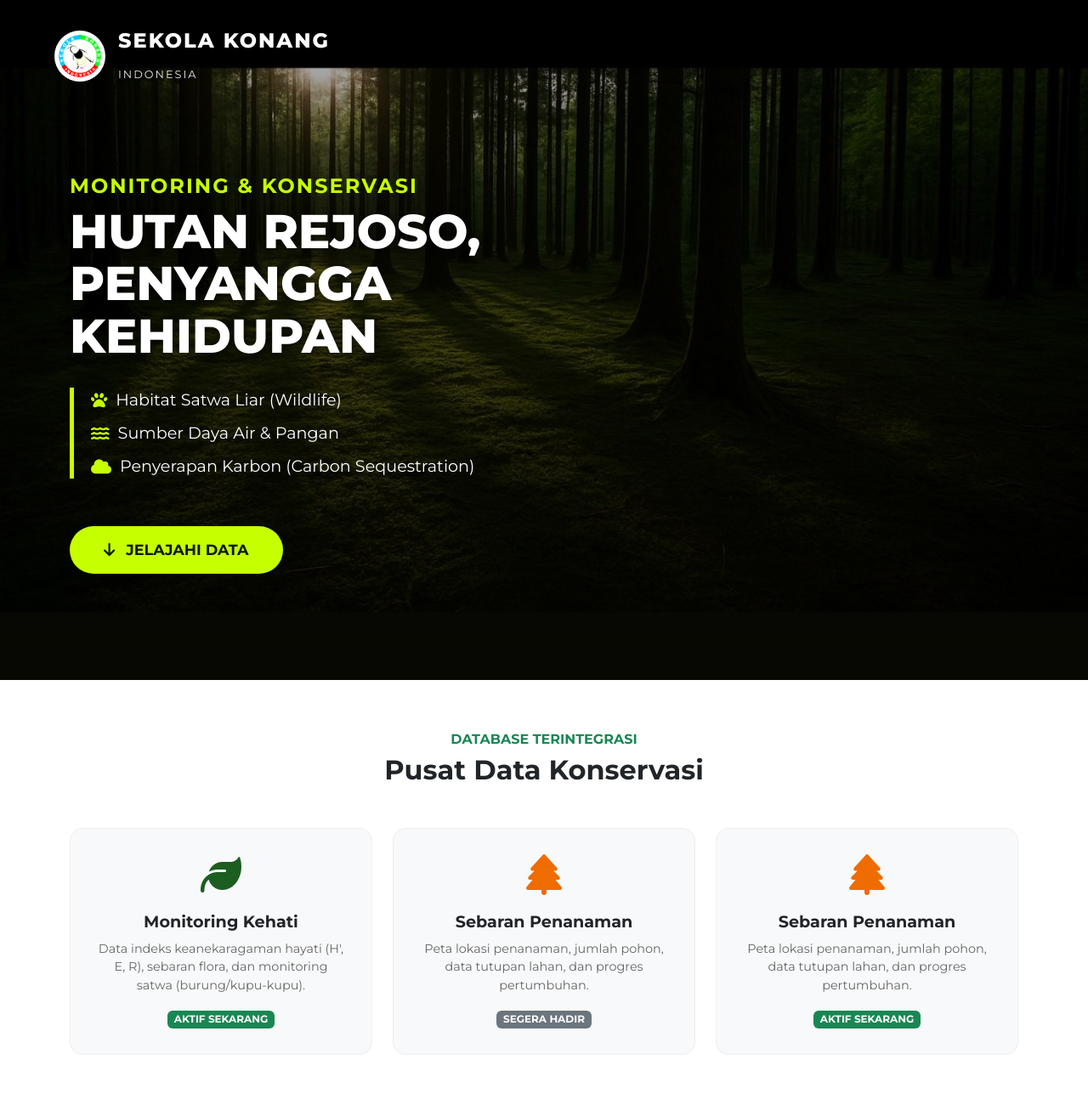
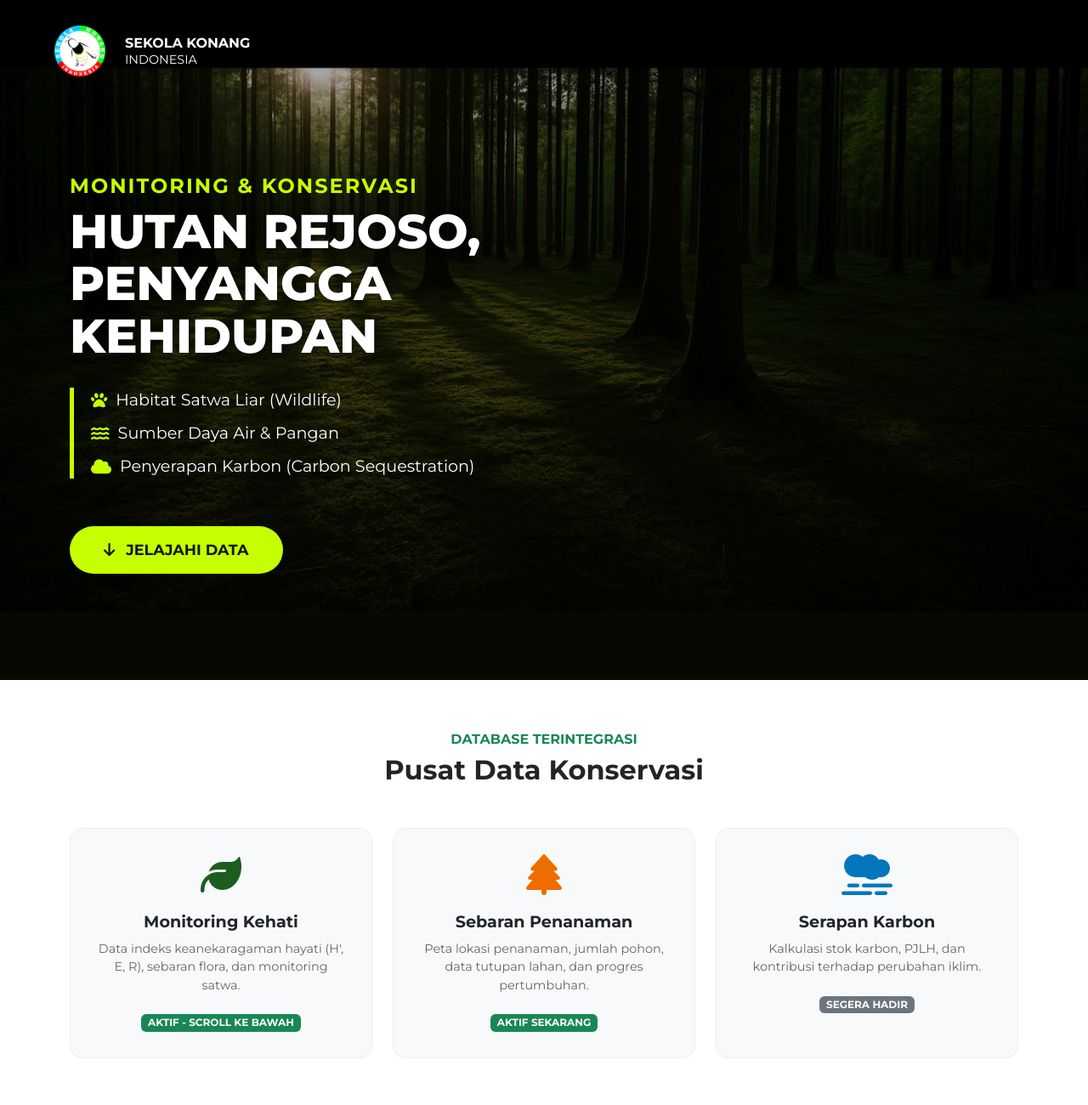
Before and after one commit to sekolakonangindonesia-prog/rejoso-biodiversity, a plain HTML site: page index.html in a window 1280 px wide. Shown: the top 1300 px of the page at 85% size. Drawn offline with nearby package versions, Linux system fonts and the light colour scheme.

Commit message:
Update index.html

```diff
--- a/index.html
+++ b/index.html
@@ -18,16 +18,15 @@
         /* --- 1. HERO SECTION (TAMPILAN DEPAN) --- */
         .hero {
             position: relative;
-            /* Ganti URL ini dengan foto hutan asli Anda nanti */
-            background: url('https://raw.githubusercontent.com/sekolakonangindonesia-prog/rejoso-biodiversity/refs/heads/main/hutan-bg.jpg') no-repeat center center/cover;
-            height: 100vh; /* Full Layar */
+            /* Pastikan file hutan-bg.jpg sudah diupload ke GitHub */
+            background: url('hutan-bg.jpg') no-repeat center center/cover;
+            height: 100vh;
             display: flex;
             align-items: center;
             color: white;
             overflow: hidden;
         }
 
-        /* Lapisan Gelap supaya tulisan terbaca */
         .hero::before {
             content: ''; position: absolute; top: 0; left: 0; width: 100%; height: 100%;
             background: linear-gradient(to bottom, rgba(0,0,0,0.3), rgba(0,0,0,0.8));
@@ -36,8 +35,7 @@
         .hero-content { position: relative; z-index: 2; padding-top: 80px; }
 
         .logo-area { position: absolute; top: 30px; left: 5%; z-index: 10; display: flex; align-items: center; }
-        .logo-img { height: 60px; margin-right: 15px; background: white; padding: 5px; border-radius: 50%; } /* Placeholder Logo */
-        .logo-text { font-weight: 800; font-size: 1.5rem; letter-spacing: 2px; text-transform: uppercase; color: white; text-shadow: 2px 2px 4px black; }
+        .logo-img { height: 60px; margin-right: 15px; } /* Pastikan logo-sk.png background transparan */
 
         .main-title { font-size: 3.5rem; font-weight: 800; line-height: 1.1; margin-bottom: 20px; text-shadow: 2px 2px 10px rgba(0,0,0,0.5); }
         .sub-points { font-size: 1.2rem; border-left: 5px solid var(--accent); padding-left: 20px; margin-top: 30px; }
@@ -47,11 +45,11 @@
         .btn-scroll {
             margin-top: 40px; padding: 15px 40px; font-size: 1.1rem; font-weight: bold;
             background: var(--accent); color: var(--dark); border: none; border-radius: 50px;
-            transition: 0.3s; text-transform: uppercase;
+            transition: 0.3s; text-transform: uppercase; text-decoration: none; display: inline-block; cursor: pointer;
         }
-        .btn-scroll:hover { background: white; transform: translateY(-3px); box-shadow: 0 5px 15px rgba(255,255,255,0.4); }
+        .btn-scroll:hover { background: white; transform: translateY(-3px); box-shadow: 0 5px 15px rgba(255,255,255,0.4); color: var(--primary); }
 
-        /* --- 2. MENU NAVIGASI (MASA DEPAN) --- */
+        /* --- 2. MENU NAVIGASI --- */
         .menu-section { padding: 60px 0; background: white; text-align: center; }
         .menu-card {
             background: #f8f9fa; border: 1px solid #eee; border-radius: 15px; padding: 30px;
@@ -60,9 +58,9 @@
         .menu-card:hover { transform: translateY(-10px); box-shadow: 0 10px 20px rgba(0,0,0,0.1); border-bottom: 5px solid var(--primary); }
         .menu-icon { font-size: 3rem; color: var(--primary); margin-bottom: 20px; }
         .menu-title { font-weight: 700; font-size: 1.2rem; margin-bottom: 10px; }
-        .menu-desc { font-size: 0.9rem; color: #666; }
+        .menu-desc { font-size: 0.9rem; color: #666; margin-bottom: 20px; }
 
-        /* --- 3. DASHBOARD STYLES (YANG LAMA) --- */
+        /* --- 3. DASHBOARD STYLES --- */
         #dashboard-area { padding: 40px 0; background: #e8f5e9; }
         .card-custom { border: none; border-radius: 10px; background: white; box-shadow: 0 4px 15px rgba(0,0,0,0.05); margin-bottom: 20px; }
         .card-header-custom { background: white; padding: 15px 20px; border-bottom: 1px solid #eee; font-weight: 700; color: #1b5e20; }
@@ -73,7 +71,6 @@
         .bg-good { background-color: #e3f2fd; color: #1565c0; border: 1px solid #1565c0; }
         .bg-warning-custom { background-color: #fff3e0; color: #ef6c00; border: 1px solid #ef6c00; }
 
-        /* Responsive Text */
         @media (max-width: 768px) { .main-title { font-size: 2.5rem; } .logo-text { font-size: 1.1rem; } }
     </style>
 </head>
@@ -83,9 +80,9 @@
     <div class="hero">
         <!-- LOGO AREA -->
         <div class="logo-area">
-            <!-- Ganti src dengan logo asli Sekola Konang nanti -->
-            <img src="https://raw.githubusercontent.com/sekolakonangindonesia-prog/rejoso-biodiversity/refs/heads/main/logo-sk.png" class="logo-img" alt="Logo">
-            <div class="logo-text">SEKOLA KONANG<br><span style="font-size:0.8rem; font-weight:400; opacity:0.9;">INDONESIA</span></div>
+            <!-- Pastikan file logo-sk.png sudah diupload -->
+            <img src="logo-sk.png" class="logo-img" alt="Logo" onerror="this.src='https://cdn-icons-png.flaticon.com/512/2913/2913465.png'">
+            <div class="text-white fw-bold ms-2" style="line-height: 1.2;">SEKOLA KONANG<br><span style="font-weight:400; font-size:0.9rem;">INDONESIA</span></div>
         </div>
 
         <div class="container hero-content">
@@ -94,7 +91,6 @@
                     <h4 style="color: var(--accent); letter-spacing: 2px; font-weight:bold;">MONITORING & KONSERVASI</h4>
                     <h1 class="main-title">HUTAN REJOSO,<br>PENYANGGA KEHIDUPAN</h1>
 
-                    <!-- Poin-poin dari gambar Anda -->
                     <ul class="sub-points">
                         <li><i class="fas fa-paw"></i> Habitat Satwa Liar (Wildlife)</li>
                         <li><i class="fas fa-water"></i> Sumber Daya Air & Pangan</li>
@@ -107,7 +103,7 @@
         </div>
     </div>
 
-    <!-- 2. MENU UTAMA (INTEGRASI MASA DEPAN) -->
+    <!-- 2. MENU UTAMA -->
     <div id="menu-area" class="menu-section">
         <div class="container">
             <div class="text-center mb-5">
@@ -116,41 +112,40 @@
             </div>
 
             <div class="row g-4">
-                <!-- Card 1: KEHATI (Aktif) -->
+                <!-- Card 1: KEHATI (Link ke Bawah) -->
                 <div class="col-md-4">
                     <div class="menu-card" onclick="document.getElementById('dashboard-area').scrollIntoView({behavior: 'smooth'})">
                         <i class="fas fa-leaf menu-icon"></i>
                         <h3 class="menu-title">Monitoring Kehati</h3>
-                        <p class="menu-desc">Data indeks keanekaragaman hayati (H', E, R), sebaran flora, dan monitoring satwa (burung/kupu-kupu).</p>
-                        <span class="badge bg-success">AKTIF SEKARANG</span>
+                        <p class="menu-desc">Data indeks keanekaragaman hayati (H', E, R), sebaran flora, dan monitoring satwa.</p>
+                        <span class="badge bg-success">AKTIF - SCROLL KE BAWAH</span>
                     </div>
                 </div>
 
-                <!-- Card 2: Penanaman (Future) -->
-                <div class="col-md-4">
-                    <div class="menu-card" onclick="alert('Modul Peta Sebaran Tanaman akan segera hadir!')">
-                        <i class="fas fa-tree menu-icon" style="color: #ef6c00;"></i>
-                        <h3 class="menu-title">Sebaran Penanaman</h3>
-                        <p class="menu-desc">Peta lokasi penanaman, jumlah pohon, data tutupan lahan, dan progres pertumbuhan.</p>
-                        <span class="badge bg-secondary">SEGERA HADIR</span>
-                    </div>
-                </div>
-
-                <!-- Card 3: Karbon (Future) -->
+                <!-- Card 2: PENANAMAN (Link ke Halaman Baru) -->
                 <div class="col-md-4">
                     <div class="menu-card" onclick="window.location.href='planting.html'">
                         <i class="fas fa-tree menu-icon" style="color: #ef6c00;"></i>
                         <h3 class="menu-title">Sebaran Penanaman</h3>
                         <p class="menu-desc">Peta lokasi penanaman, jumlah pohon, data tutupan lahan, dan progres pertumbuhan.</p>
-                    <!-- Ubah Badge jadi Hijau -->
                         <span class="badge bg-success">AKTIF SEKARANG</span>
+                    </div>
+                </div>
+
+                <!-- Card 3: KARBON (Coming Soon) -->
+                <div class="col-md-4">
+                    <div class="menu-card" onclick="alert('Modul Hitungan Karbon akan segera hadir!')">
+                        <i class="fas fa-smog menu-icon" style="color: #0277bd;"></i>
+                        <h3 class="menu-title">Serapan Karbon</h3>
+                        <p class="menu-desc">Kalkulasi stok karbon, PJLH, dan kontribusi terhadap perubahan iklim.</p>
+                        <span class="badge bg-secondary">SEGERA HADIR</span>
                     </div>
                 </div>
             </div>
         </div>
     </div>
 
-    <!-- 3. DASHBOARD AREA (PETA YANG SUDAH KITA BUAT) -->
+    <!-- 3. DASHBOARD AREA (KEHATI) -->
     <div id="dashboard-area">
         <div class="container-fluid px-4">
             <div class="row mb-3">
@@ -199,7 +194,7 @@
         <small>&copy; 2025 Yayasan Sekola Konang Indonesia. All Rights Reserved.</small>
     </footer>
 
-    <!-- SCRIPT (SAMA SEPERTI SEBELUMNYA) -->
+    <!-- SCRIPT -->
     <script src="database.js"></script>
     <script src="https://unpkg.com/leaflet@1.9.4/dist/leaflet.js"></script>
     <script>
@@ -207,6 +202,7 @@
         L.control.zoom({ position: 'topright' }).addTo(map);
         L.tileLayer('https://mt0.google.com/vt/lyrs=y&hl=en&x={x}&y={y}&z={z}', { maxZoom: 20 }).addTo(map);
 
+        if(typeof db_kehati !== 'undefined') {
             L.geoJSON(db_kehati.polygons, {
                 style: function(f) { return { color: f.properties.color, fillColor: f.properties.color, fillOpacity: 0.5, weight: 3 }; },
                 onEachFeature: function(f, l) { l.bindPopup(`<b>${f.properties.name}</b><br><a href="detail.html?id=${f.properties.id_lokasi}">Lihat Detail</a>`); }
@@ -228,6 +224,7 @@
                 let row = `<tr onclick="window.location.href='detail.html?id=${key}'"><td class="ps-4 fw-bold text-dark">${loc.name}</td><td>${loc.year}</td><td><strong>${loc.indices?.H || '-'}</strong></td><td><span class="badge-status ${badgeClass}">${loc.status}</span></td><td><button class="btn btn-sm btn-outline-secondary py-0">Detail</button></td></tr>`;
                 tableBody.innerHTML += row;
             }
+        }
     </script>
 </body>
 </html>
```
Lines whose indentation alone changed are shown as unchanged.
